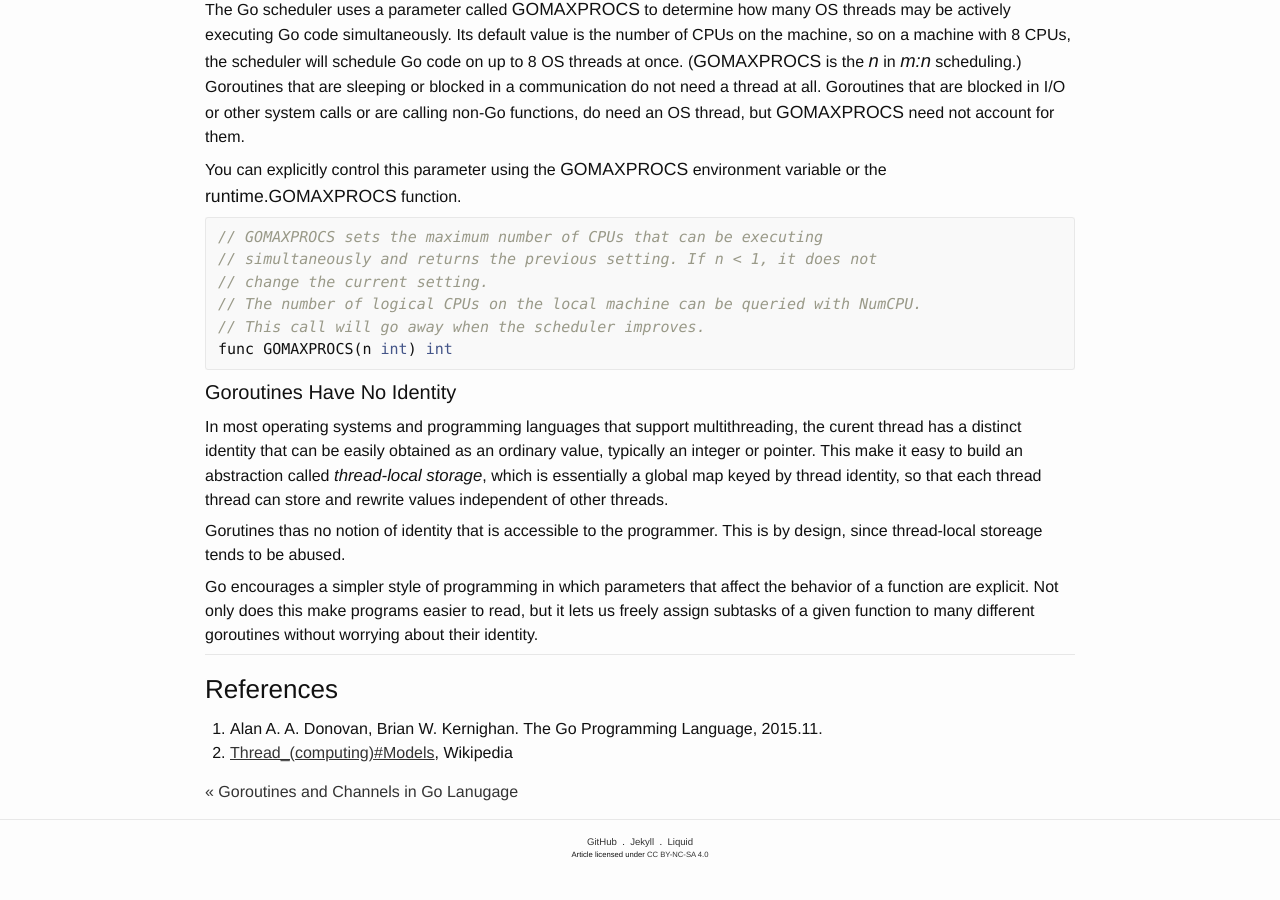
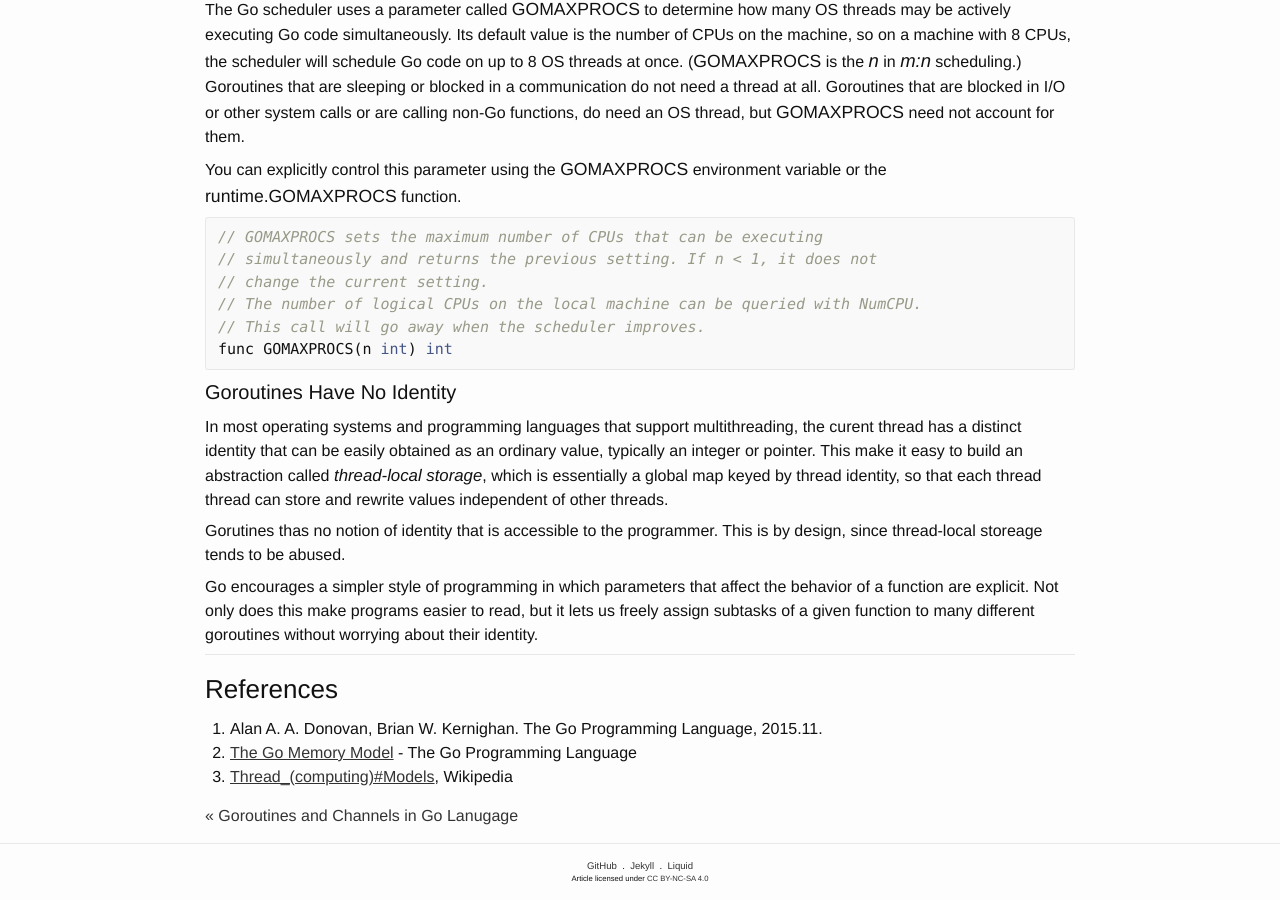
Before and after one commit to ousiax/ousiax.github.io, a Jekyll site: the page built from _posts/2017-06-17-concurrency-with-shared-variables-in-go-language.md, in a window 1280 px wide and 900 px high, scrolled down 10701 px. Built offline with Jekyll 4.4.1, drawn with Linux system fonts in a browser that asks for light colours; before the commit the page ends 11577 px from its top, so only the background shows below that.

Commit message:
Update 2017-06-17-concurrency-with-shared-variables-in-go-language.md

```diff
--- a/_posts/2017-06-17-concurrency-with-shared-variables-in-go-language.md
+++ b/_posts/2017-06-17-concurrency-with-shared-variables-in-go-language.md
@@ -456,4 +456,5 @@ Go encourages a simpler style of programming in which parameters that affect the
 ### References
 
 1. Alan A. A. Donovan, Brian W. Kernighan. The Go Programming Language, 2015.11.
+1. [The Go Memory Model](https://golang.org/ref/mem) - The Go Programming Language
 1. [Thread\_(computing)#Models](https://en.wikipedia.org/wiki/Thread\_(computing)#Models), Wikipedia
```
